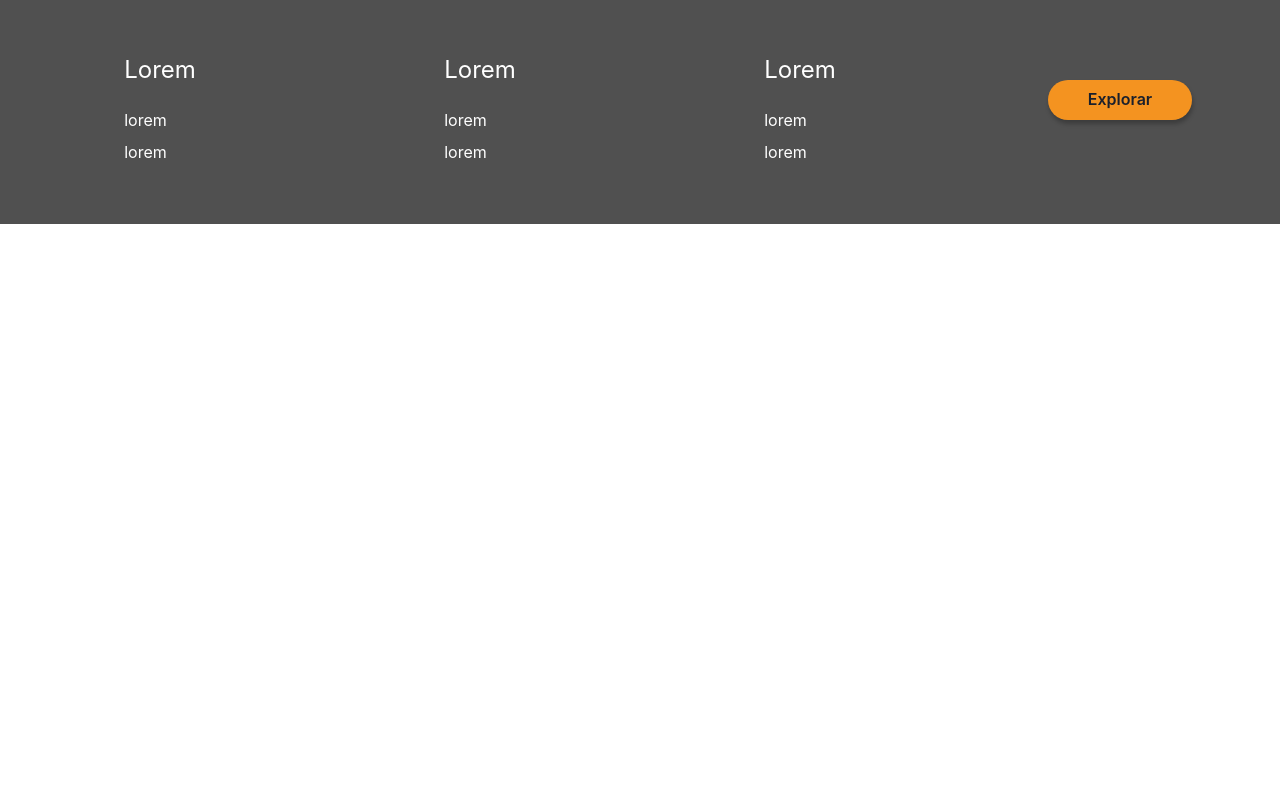
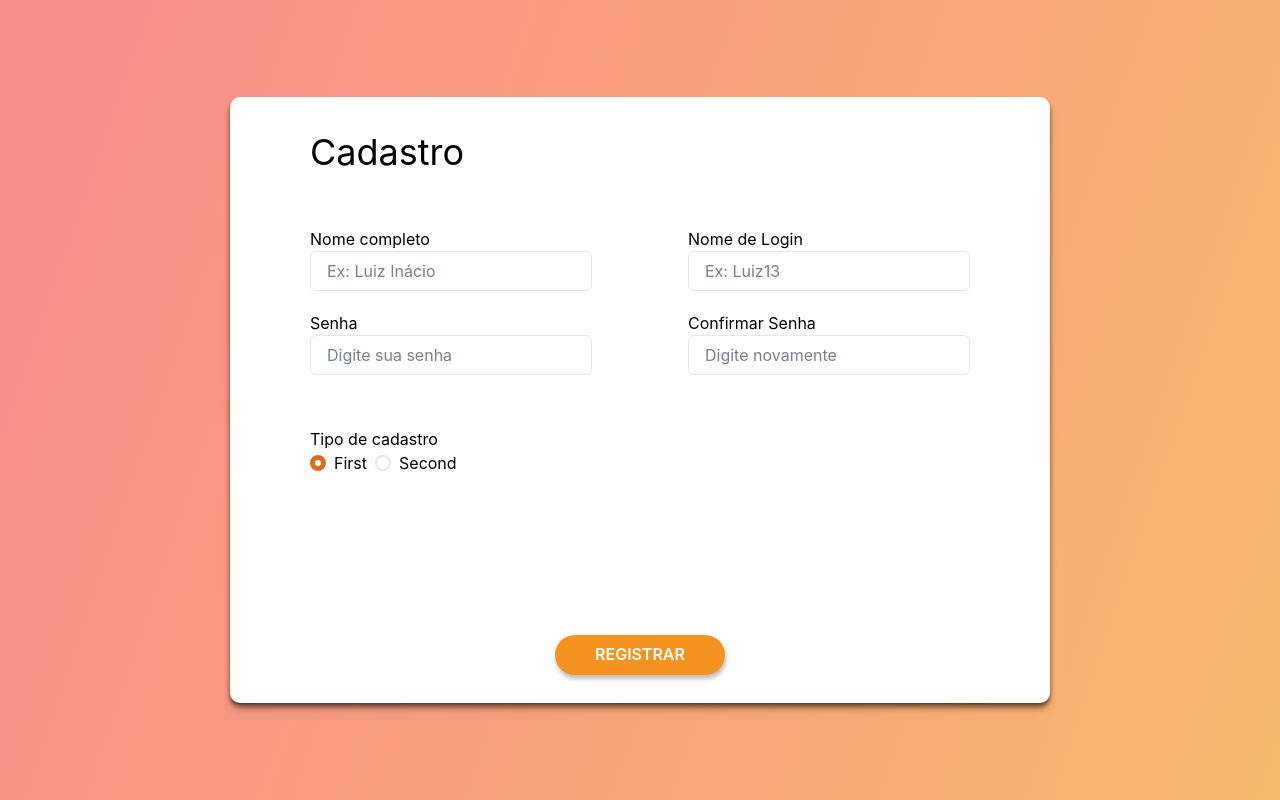
Before and after one commit to fga-eps-mds/2022-1-schedula-front, a Next.js app: page / in a window 1280 px wide. Built offline with nearby package versions, Linux system fonts and the light colour scheme; no server answers.

Commit message:
made an adjustment

```diff
--- a/src/pages/index.tsx
+++ b/src/pages/index.tsx
@@ -1,12 +1,13 @@
 import React from 'react';
 import type { NextPage } from 'next';
 
-import Footer from './footer';
+/*import Footer from './footer';*/
+import Cadastro from './cadastroUsuarios';
 
 const Home: NextPage = () => {
   return (
     <>
-      <Footer></Footer>
+      <Cadastro></Cadastro>
     </>
   );
 };
```
